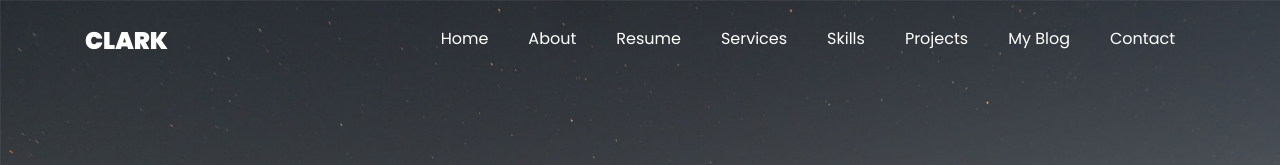
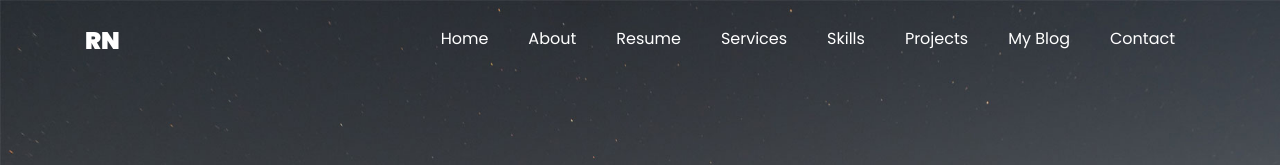
Before and after one commit to rahulniraula/rahulniraula.github.io, a plain HTML site: page single.html in a window 1280 px wide. Shown: the top 165 px of the page. Drawn offline with Linux system fonts and the light colour scheme; files whose address does not match are found by name.

Commit message:
heading changed

```diff
--- a/single.html
+++ b/single.html
@@ -27,7 +27,7 @@
 
     <nav class="navbar navbar-expand-lg navbar-dark ftco_navbar ftco-navbar-light site-navbar-target" id="ftco-navbar">
 	    <div class="container">
-	      <a class="navbar-brand" href="index.html">Clark</a>
+	      <a class="navbar-brand" href="index.html">RN</a>
 	      <button class="navbar-toggler js-fh5co-nav-toggle fh5co-nav-toggle" type="button" data-toggle="collapse" data-target="#ftco-nav" aria-controls="ftco-nav" aria-expanded="false" aria-label="Toggle navigation">
 	        <span class="oi oi-menu"></span> Menu
 	      </button>
```
